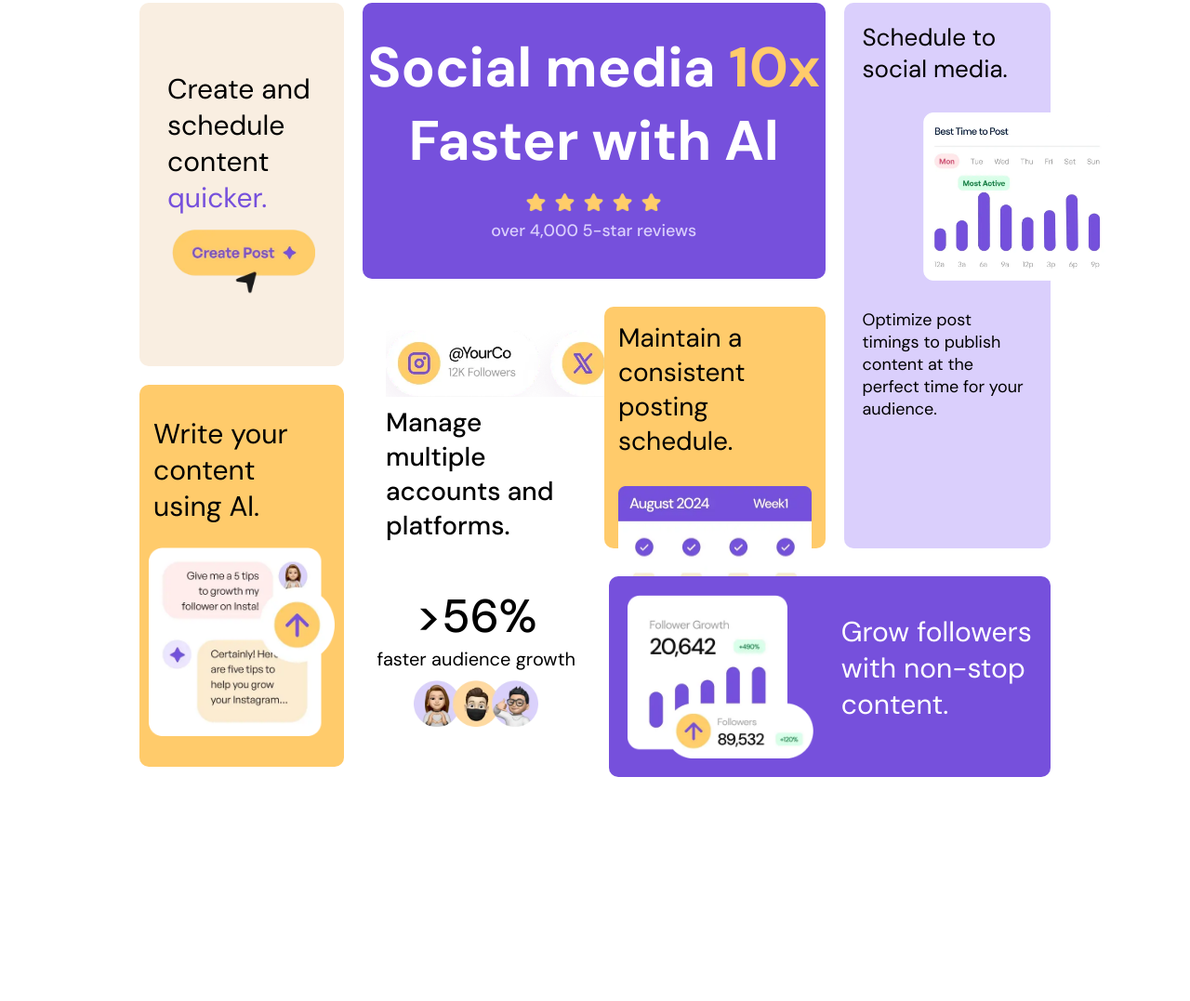
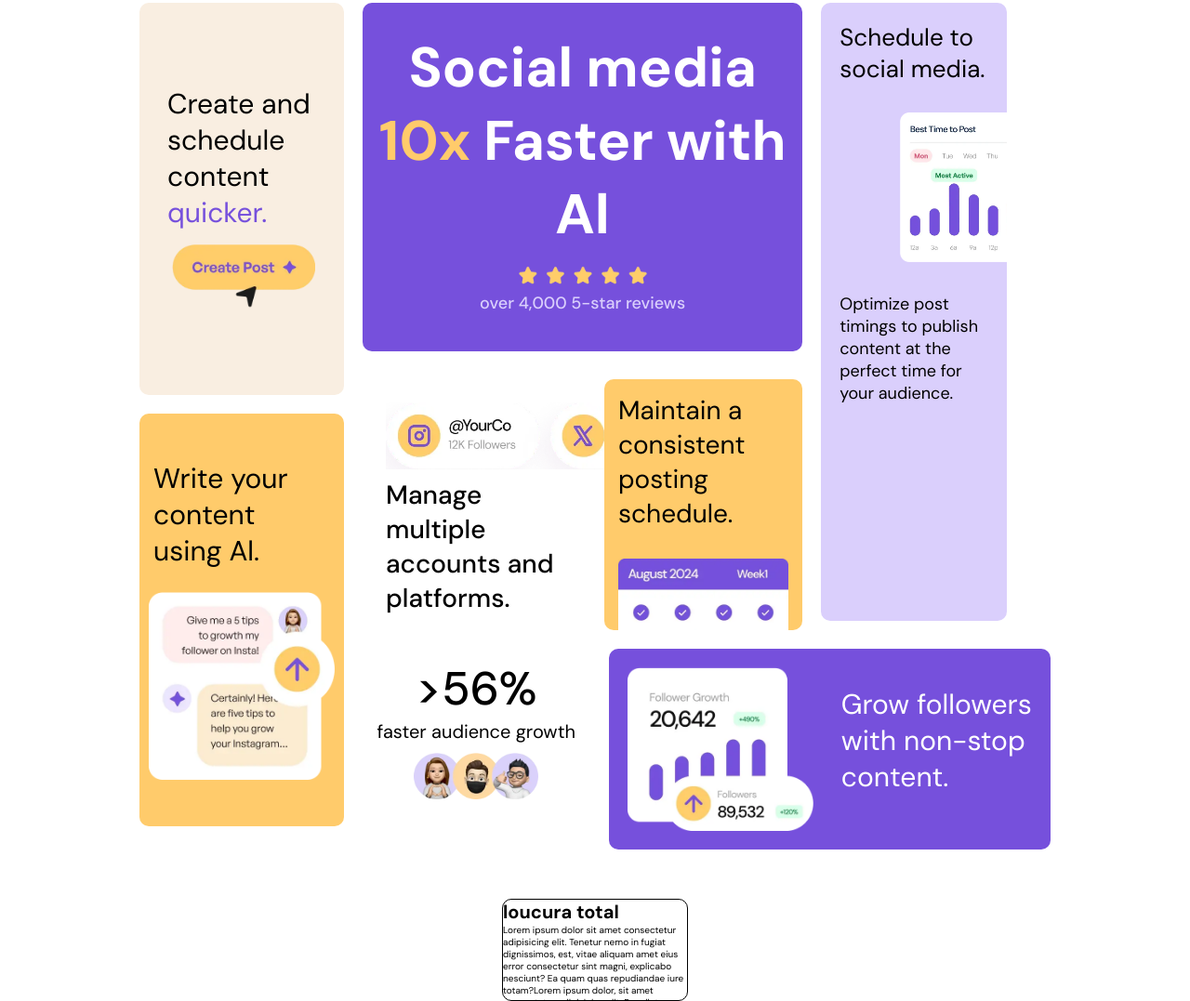
Before and after one commit to wiarley-sena/grade-de-bento, a plain HTML site: page index.html in a window 1280 px wide. Shown: the part 27-1104 px from the top of the page at 93% size. Before the commit the page ends 1008 px from the top, so only its background shows below. Drawn offline with Linux system fonts and the light colour scheme.

Commit message:
adicionei overflow as imagens

```diff
--- a/index.html
+++ b/index.html
@@ -71,6 +71,16 @@
 
     </div>
     </main>
+<br><br><br><br><br><br><br><br>
+
+
+
+    <div class="container-33">
+    <div class="over">
+        <h1>loucura total</h1>
+        <p>Lorem ipsum dolor sit amet consectetur adipisicing elit. Tenetur nemo in fugiat dignissimos, est, vitae aliquam amet eius error consectetur sint magni, explicabo nesciunt? Ea quam quas repudiandae iure totam?Lorem ipsum dolor, sit amet consectetur adipisicing elit. Repellat deserunt quam dolores quibusdam ullam molestiae esse ipsum reprehenderit, hic odio, quia nihil aspernatur similique omnis ut nemo illum obcaecati a!</p>
+    </div>
+    </div>
 </body>
 
 </html>
--- a/src/css/style.css
+++ b/src/css/style.css
@@ -105,7 +105,8 @@ html {
 }
 .estatistica {
     background-color: var(--purple-100);
-    width: 100%;
+    width: 200px;
+    overflow: hidden;
 }
 .estatistica .titulo {
     font-size: 26px;
@@ -118,11 +119,10 @@ html {
 .estatistica img {
     max-width: 100%;
     padding: 10px;
-    display: none;
+
 }
 .estatistica img {
     margin-left: 75px;
-    display: block;
 }
 .using-al {
     background-color: var(--yellow-500);
@@ -192,16 +192,16 @@ html {
 }
 .calendario {
     background-color: var(--yellow-500);
-    width: auto;
-    height: auto;
     font-size: 28px;
+    width: 100%;
+    height: 270px;
+    overflow: hidden;
 }
 .calendario p{
     margin: 15px;
 }
 .calendario img {
     width: 100%;
-    height: auto;
     padding: 15px;
 }
 /* div {
@@ -219,3 +219,20 @@ html {
 .principal{
     padding: 10px 10px;
 }
+
+
+
+
+.container-33 {
+    display: flex;
+    justify-content: center;
+    align-items: center;
+}
+
+.over {
+    width: 200px;
+    height: 110px;
+    border: 1px solid black;
+    display: block;
+    overflow: hidden;
+}
```
